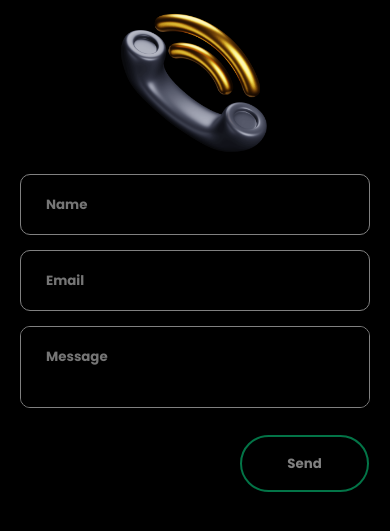
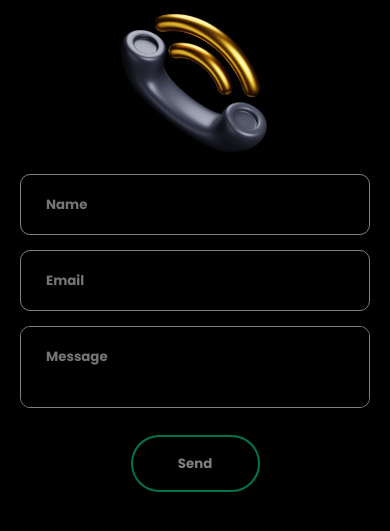
Before and after one commit to LordAyo/LordAyo.github.io, a plain HTML site: page HTML/Contact.html in a window 390 px wide. Shown: the part 205-736 px from the top of the page. Drawn offline with Linux system fonts and the light colour scheme.

Commit message:
centred contact page button

```diff
--- a/CSS/Contact.css
+++ b/CSS/Contact.css
@@ -390,19 +390,22 @@ textarea::-webkit-scrollbar {
     width: 0px;
   }
 
+  .wrappersub{
+    text-align: center;
+  }
+
   #submit {
     border: 2px solid #037447;
     border-radius: 30px;
-    margin-top: 20px;
     width: 129px;
     height: 57px;
     font-weight: 700;
     background-color: #000;
     text-align: center;
     color: #808080;
-    margin-left: 220px;
     transition: transform 1.5s;
     transition-timing-function: ease-in-out;
+    margin: 20px 0px 0px 0px;
   }
 
   #submit:hover {
--- a/HTML/Contact.html
+++ b/HTML/Contact.html
@@ -57,7 +57,9 @@
           <br>
           <textarea id="cinput2" placeholder="Message" name="Message" maxlength="500" required></textarea>
           <br>
-          <button id="submit" type="submit">Send</button>
+          <div class="wrappersub">
+            <button id="submit" type="submit">Send</button>
+          </div>
         </form>
       </div>
   </section>
```
